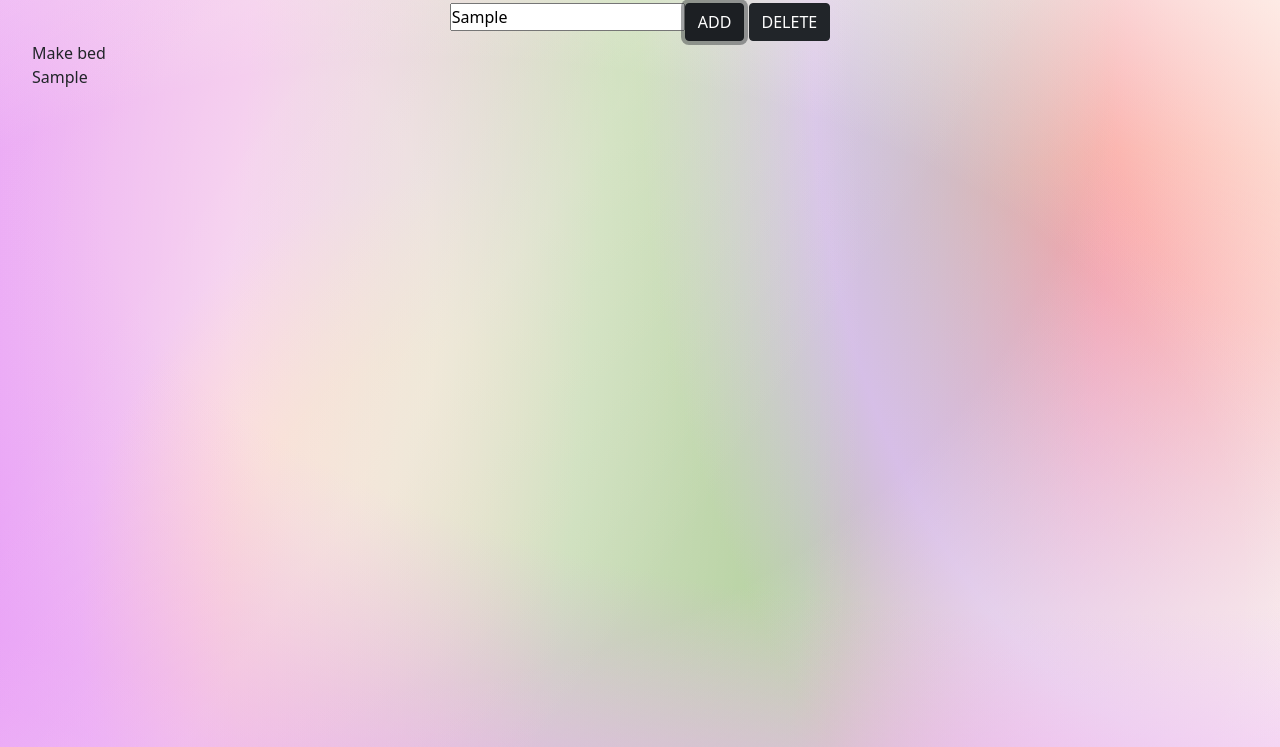
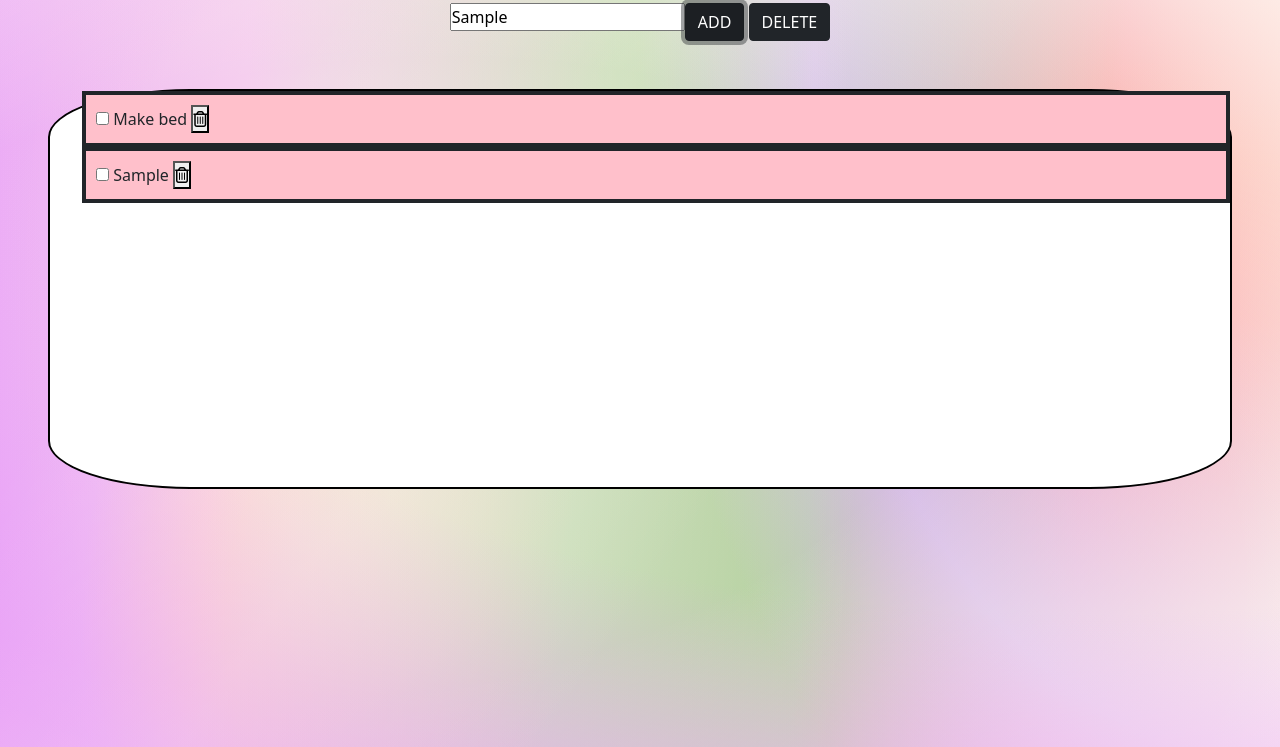
Before and after one commit to Carlaamylawrence/TODOLIST, a plain HTML site: page index.html in a window 1280 px wide. Both pictures are taken after typing "Sample" into the empty fields and a click on the button "ADD". Shown: the part 53-800 px from the top of the page. Drawn offline with nearby package versions, Linux system fonts and the light colour scheme.

Commit message:
check boxes

```diff
--- a/index.html
+++ b/index.html
@@ -4,6 +4,7 @@
     <meta charset="UTF-8" />
     <meta http-equiv="X-UA-Compatible" content="IE=edge" />
     <meta name="viewport" content="width=device-width, initial-scale=1.0" />
+    <script src="https://kit.fontawesome.com/53a149f81a.js" crossorigin="anonymous"></script>
     <link
       href="https://cdn.jsdelivr.net/npm/bootstrap@5.1.3/dist/css/bootstrap.min.css"
       rel="stylesheet"
@@ -19,6 +20,7 @@
 
       <form class="d-flex justify-content-center">
         <div>
+
           <input
             type="text"
             placeholder="Insert New Task Here"
@@ -33,8 +35,10 @@
           </button>
         </div>
       </form>
-      <div class="todospace">
-        <ul id="displayRecords"></ul>
+      <div class="todospace m-5">
+        <ul id="displayRecords">
+
+        </ul>
       </div>
     </div>
     <script
--- a/index.js
+++ b/index.js
@@ -13,7 +13,9 @@ function showItems(lists) {
   lists.forEach((record, i) => {
     document.querySelector(
       "#displayRecords"
-    ).innerHTML += `<li>  ${record.title}</li>`;
+    ).innerHTML += `<li class="item"> <input type="checkbox" id="complete"> ${record.title} <button class="delete">
+                <i class="far fa-trash-alt"></i>
+            </button></li>`;
   });
 }
 
@@ -45,9 +47,18 @@ function deleteRecord(id) {
 function loadDate() {
   console.table(lists);
 }
+function completed(){
+lists = document.querySelector('ul');
+lists.addEventListener('click', function(ev) {
+  if (ev.target.tagName === 'li') {
+    ev.target.classList.toggle('checked');
+  }
+}, false);
 
+}
 // add event listerner
 document.querySelector("#addRecord").addEventListener("click", addRecord);
+
 // delete record
 document.querySelector("#deleteRecord").addEventListener("click", (e) => {
   e.preventDefault();
--- a/styles.css
+++ b/styles.css
@@ -6,15 +6,25 @@
 
 #displayRecords {
   list-style-type: none;
+  border: 2px solid black;
+  border-radius: 12%;
+  height: 400px;
+  background-color: rgb(255, 255, 255);
 }
 
-.cardcheckbox {
-  opacity: 0;
+li{
+  border: 4px solid  ;
+  background-color: pink;
+}
+.item{
+  padding: 10px;
 }
 
-.cardcheckbox:hover,
-.cardcheckbox:checked {
-  opacity: 1;
+input[type=checkbox]:checked {
+  text-decoration: line-through;
+}
+.item:hover{
+
 }
 
 .card--3 {
```
